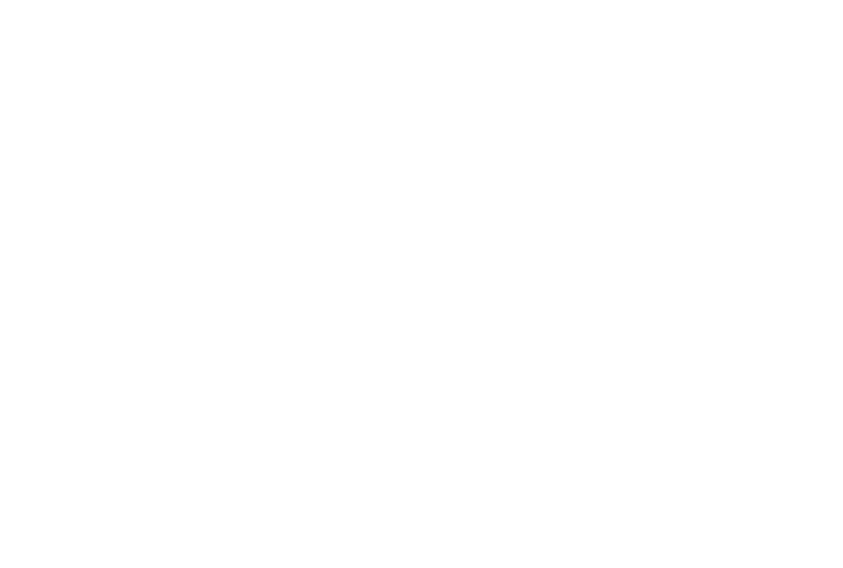
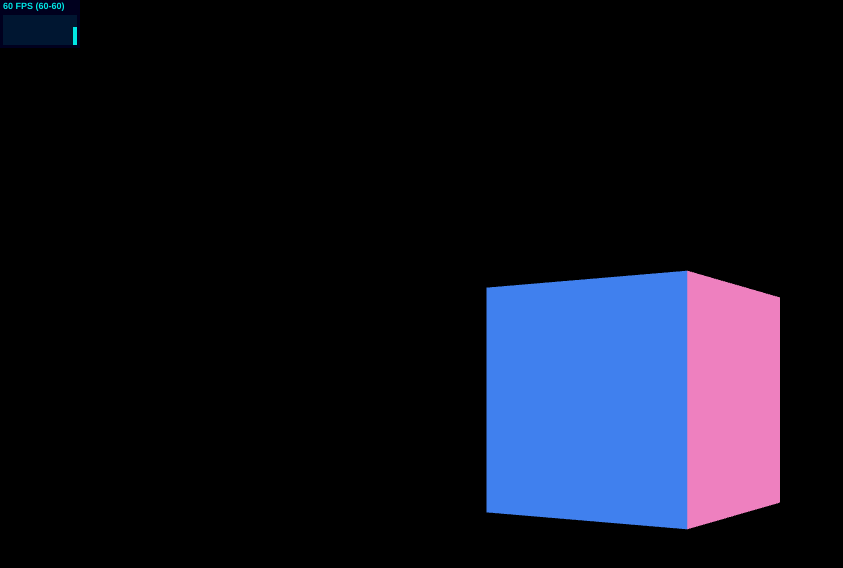
Before and after one commit to vegesnatarun/planet-simulation, a plain HTML site: page index.html in a window 1280 px wide. Shown: the whole page, without its empty margins (0-843 px from the left). Drawn offline with Linux system fonts and the light colour scheme; the site is published under a folder, as on GitHub Pages, so addresses that start at the root find nothing.

Commit message:
deploy: 7852e8a2e74f8e82a688d82b75db9e6726819905

```diff
--- a/index.html
+++ b/index.html
@@ -5,8 +5,8 @@
         <meta charset="utf-8"/>
         <meta name="viewport" content="width=device-width, user-scalable=no, minimum-scale=1.0, maximum-scale=1.0">
         <title>Planet Simulation</title>
-      <script type="module" crossorigin src="/assets/index-B5BIx3Sb.js"></script>
-      <link rel="stylesheet" crossorigin href="/assets/index-fKXcWGN4.css">
+      <script type="module" crossorigin src="./assets/index-B5BIx3Sb.js"></script>
+      <link rel="stylesheet" crossorigin href="./assets/index-fKXcWGN4.css">
     </head>
   <body>
       <div id="app"></div>
```
